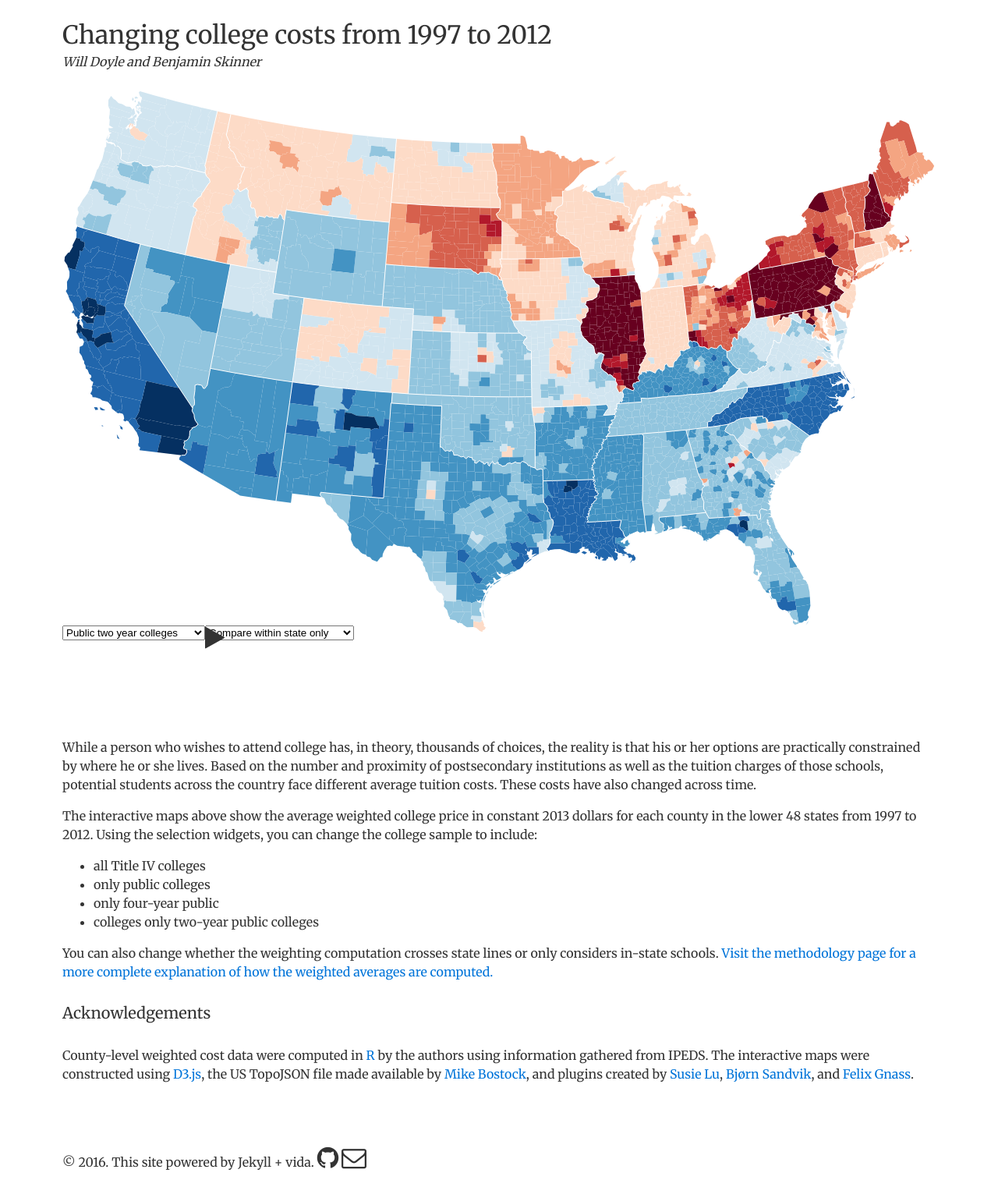
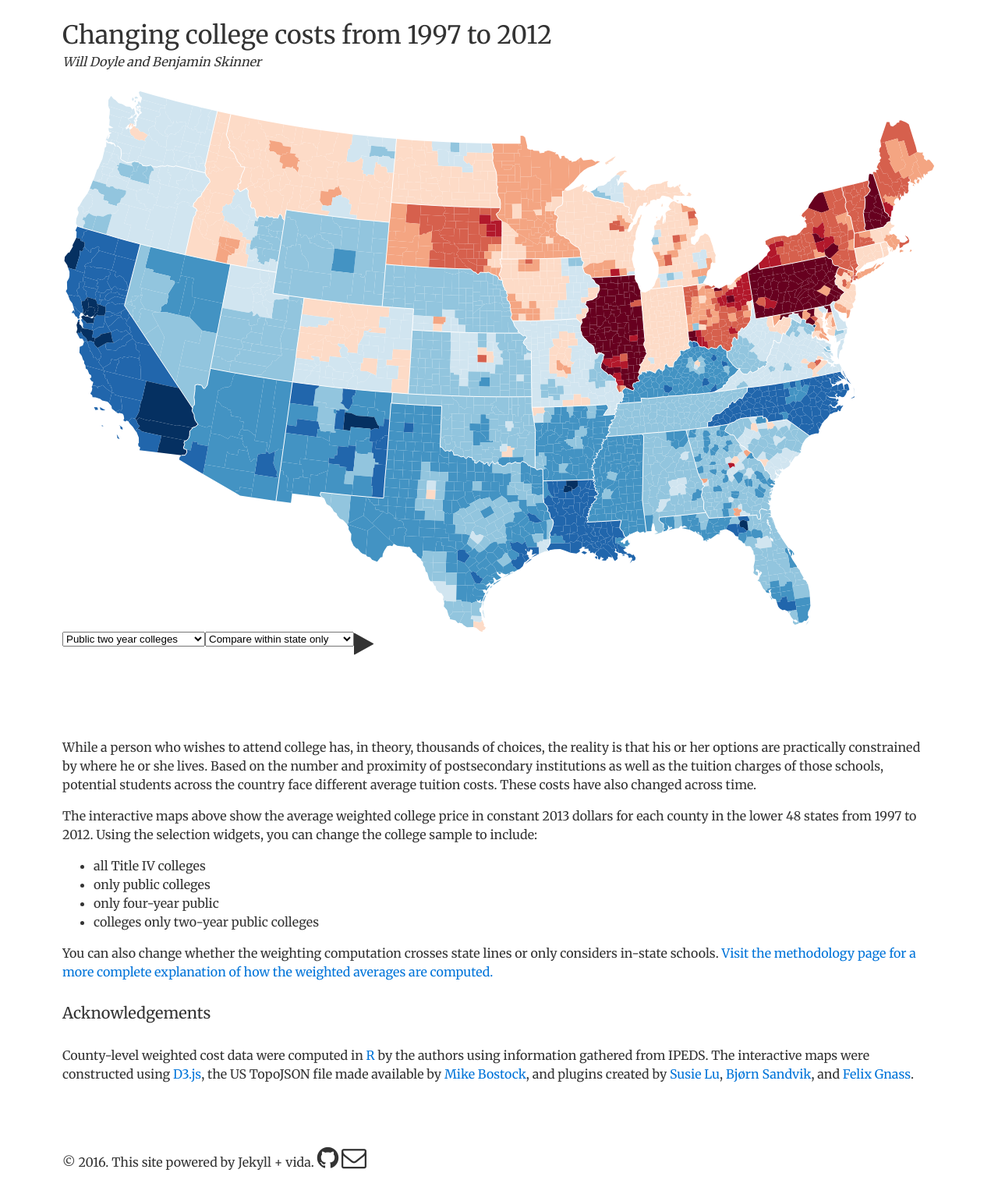
Before and after one commit to btskinner/collegecost, a Jekyll site: the page built from index.md, in a window 1280 px wide. Shown: the whole page at 78% size. Built offline with Jekyll 4.4.1, drawn with Linux system fonts in a browser that asks for light colours.

Commit message:
working on select floats...sort of

```diff
--- a/css/index.css
+++ b/css/index.css
@@ -1,8 +1,3 @@
-
-.counties {
-    fill: none;
-}
-
 .states {
     fill: none;
     stroke: #fff;
@@ -37,34 +32,27 @@
     margin-bottom: 6rem;
     position: relative;
     width: 100%;
-    margin-top: -2.5rem;
+    margin-top: -2rem;
 }
 
 #buttons-container {
     position: relative;
-    width: 50%;
-    padding-bottom: 3rem;
-    clear: both;
-}
-
-#colgroup {
-    position: relative;
+    width: 400px;
+    padding-bottom: 2.5rem;
 }
 
 #sample {
-    display: inline;
-    float: left;
+	float: left;
 }
 
 #weight {
-    display: inline;
-    position: absolute;
-    float: right;
+	float: left;
+	margin-right: 5;
 }
 
 #play {
-    float: left;
-    display: inline;
+	float: left;
+	margin-left: 100;
 }
 
 .fa-play:hover {
```
Also changed, not shown: 1 other file.
